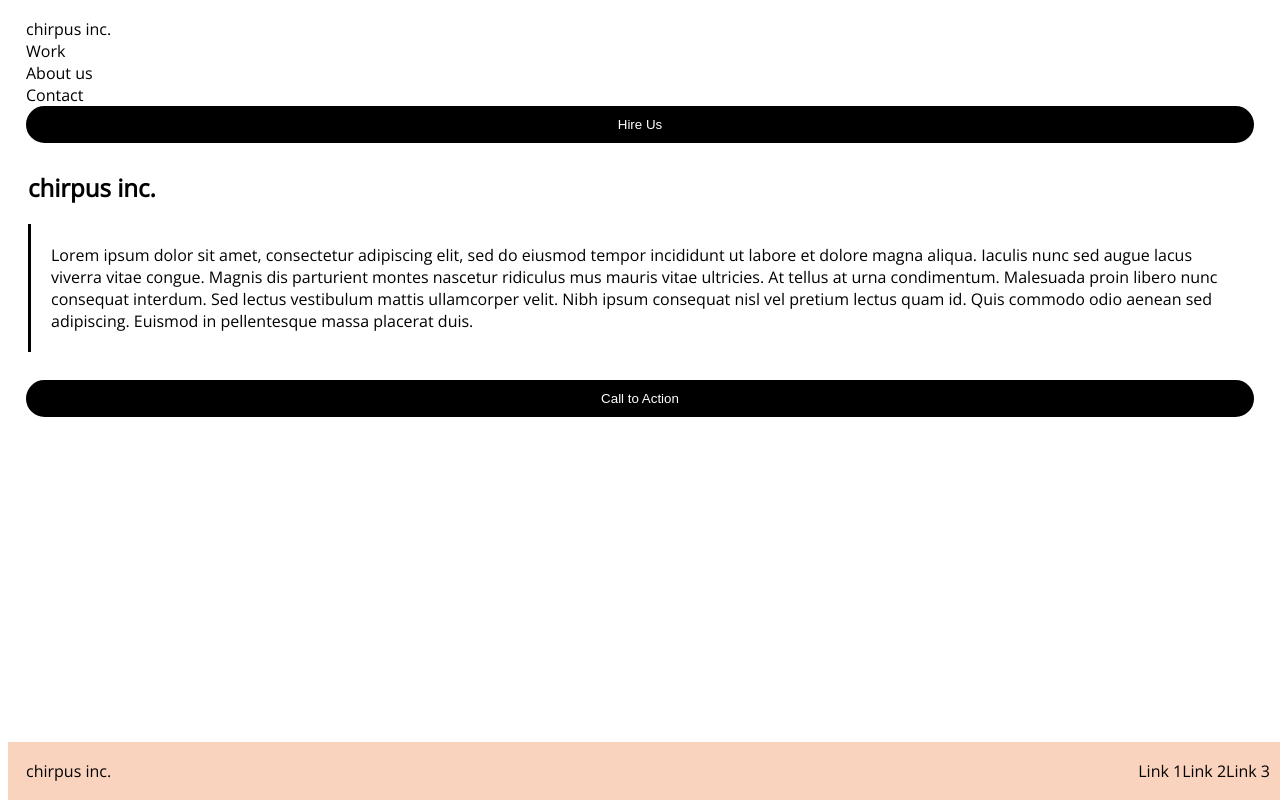
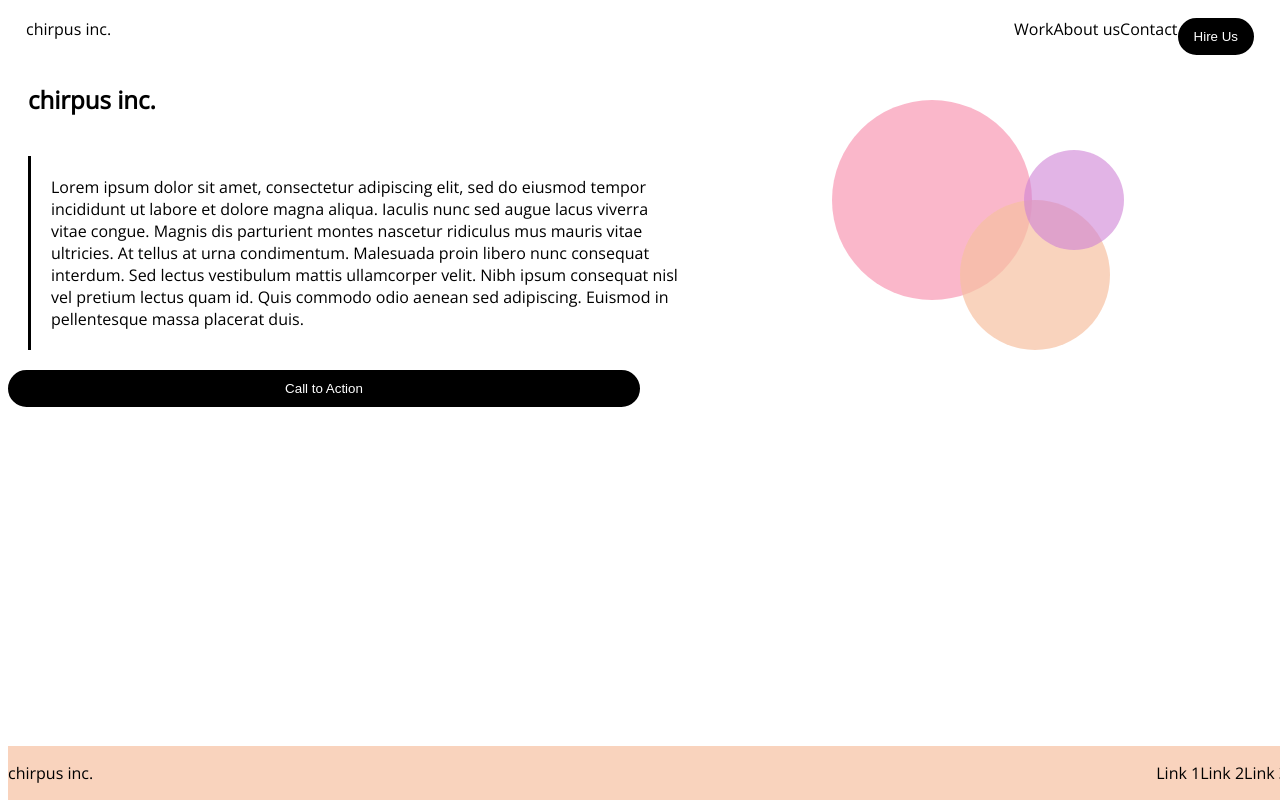
Before and after one commit to JustSteve15/Chirpus-Homepage-Pt1, a plain HTML site: page index.html in a window 1280 px wide. Drawn offline with nearby package versions, Linux system fonts and the light colour scheme.

Commit message:
First commit for chirpus homepage pt2

```diff
--- a/index.html
+++ b/index.html
@@ -9,28 +9,29 @@
     <link rel="preconnect" href="https://fonts.googleapis.com">
     <link rel="preconnect" href="https://fonts.gstatic.com" crossorigin>
     <link href="https://fonts.googleapis.com/css2?family=Open+Sans:wght@300&display=swap" rel="stylesheet">
+    <meta name="viewport" content="width=device-width, initial-scale=1.0">
 </head>
 <body>
     <ul>
-        <li><a href="">chirpus inc.</a></li>
-        <li><a href="">Work</a></li>
-        <li><a href="">About us</a></li>
-        <li><a href="">Contact</a></li>
-        <li><button Class="btn">Hire Us</button></li>
+        <li id="chirpus"><a href="">chirpus inc.</a></li>
+        <li class="main"><button Class="btn">Hire Us</button></li>
+        <li class="main"><a href="">Contact</a></li>
+        <li class="main"><a href="">About us</a></li>
+        <li class="main"><a href="">Work</a></li>
     </ul>
     <section>
         <h2>chirpus inc.</h2>
-        <p>Lorem ipsum dolor sit amet, consectetur adipiscing elit, sed do eiusmod tempor incididunt ut labore et dolore magna aliqua. Iaculis nunc sed augue lacus viverra vitae congue. Magnis dis parturient montes nascetur ridiculus mus mauris vitae ultricies. At tellus at urna condimentum. Malesuada proin libero nunc consequat interdum. Sed lectus vestibulum mattis ullamcorper velit. Nibh ipsum consequat nisl vel pretium lectus quam id. Quis commodo odio aenean sed adipiscing. Euismod in pellentesque massa placerat duis.</p>
-        <ul>
-            <li><button class="btn">Call to Action</button></li>
-        </ul>
+        <p id="desc">Lorem ipsum dolor sit amet, consectetur adipiscing elit, sed do eiusmod tempor incididunt ut labore et dolore magna aliqua. Iaculis nunc sed augue lacus viverra vitae congue. Magnis dis parturient montes nascetur ridiculus mus mauris vitae ultricies. At tellus at urna condimentum. Malesuada proin libero nunc consequat interdum. Sed lectus vestibulum mattis ullamcorper velit. Nibh ipsum consequat nisl vel pretium lectus quam id. Quis commodo odio aenean sed adipiscing. Euismod in pellentesque massa placerat duis.</p>
+        <button class="btn1">Call to Action</button>
+        <div id="circle"></div>
+        <div id="circle1"></div>
+        <div id="circle2"></div>
     </section>
     <div class="footer">
-    <ul>
-        <li style="float:left">chirpus inc.</li>
-        <li style="float:right"><a href="">Link 3</a></li>
-        <li style="float:right"><a href="">Link 2</a></li>
-        <li style="float:right"><a href="">Link 1</a></li>
+        <p style="float:left">chirpus inc.</li>
+        <p style="float:right"><a href="">Link 3</a></p>
+        <p style="float:right"><a href="">Link 2</a></p>
+        <p style="float:right"><a href="">Link 1</a></p>
     </div>
     </ul>
     </footer>
--- a/styles.css
+++ b/styles.css
@@ -1,5 +1,6 @@
 body {
     font-family: 'Open Sans', sans-serif;
+
 }
 
 ul {
@@ -9,11 +10,7 @@ ul {
     margin: 10px;
     align-content: space-evenly;
     text-decoration: none;
-}
-
-a {
-    text-decoration: none;
-    color: #000;
+    flex-direction: column-reverse;
 }
 
 .btn {
@@ -22,18 +19,67 @@ a {
     width: 100%;
     background-color: #000;
     color: #FFF;
+    margin: 10px;
+    border-radius: 20px;
+}
+
+.btn1 {
+    border: 10px solid #000;
+    align: center;
+    width: 100%;
+    background-color: #000;
+    color: #FFF;
     margin: auto;
     border-radius: 20px;
+    display: inline-block;
+}
+
+a {
+    text-decoration: none;
+    color: #000;
 }
 
 h2 {
     margin: 20px;
 }
 
-p {
+#desc {
     border-left: 3px solid #000;
     padding: 20px;
     margin: 20px;
+    width: 50%;
+    display: inline-block;
+
+}
+
+#circle {
+    background-color:rgba(247, 136, 167, 0.6);
+    border-radius: 50%;
+    width: 200px;
+    height: 200px;
+    position: absolute;
+    left: 65%;
+    top: 100px;
+}
+
+#circle1 {
+    background-color:rgba(247, 193, 162, 0.7);
+    border-radius: 50%;
+    width: 150px;
+    height: 150px;
+    position: absolute;
+    left: 75%;
+    top: 200px;
+}
+
+#circle2 {
+    background-color:rgba(207, 130, 213, 0.6);
+    border-radius: 50%;
+    width: 100px;
+    height: 100px;
+    position: absolute;
+    left: 80%;
+    top: 150px;
 }
 
 ul {
@@ -47,5 +93,70 @@ ul {
     margin: auto;
     width: 100%;
     word-spacing: normal;
+}
 
+
+@media only screen and (min-width: 768px) {
+
+    #chirpus {
+        flex-direction: row;
+        width: auto;
+        display: inline-block;
+    }
+
+    .main {
+        float: right;
+        flex-wrap: nowrap;
+        height: auto;
+        margin: auto;
+        }
+
+    .btn {
+            border: 10px solid #000;
+            align: center;
+            background-color: #000;
+            color: #FFF;
+            margin: auto;
+            border-radius: 20px;
+        }
+
+    .btn1 {
+            border: 10px solid #000;
+            align: center;
+            width: 50%;
+            background-color: #000;
+            color: #FFF;
+            margin: auto;
+            border-radius: 20px;
+        }
+
+    #circle {
+            background-color:rgba(247, 136, 167, 0.6);
+            border-radius: 50%;
+            width: 200px;
+            height: 200px;
+            position: absolute;
+            left: 65%;
+            top: 100px;
+        }
+
+    #circle1 {
+            background-color:rgba(247, 193, 162, 0.7);
+            border-radius: 50%;
+            width: 150px;
+            height: 150px;
+            position: absolute;
+            left: 75%;
+            top: 200px;
+        }
+
+    #circle2 {
+            background-color:rgba(207, 130, 213, 0.6);
+            border-radius: 50%;
+            width: 100px;
+            height: 100px;
+            position: absolute;
+            left: 80%;
+            top: 150px;
+        }
 }
```
